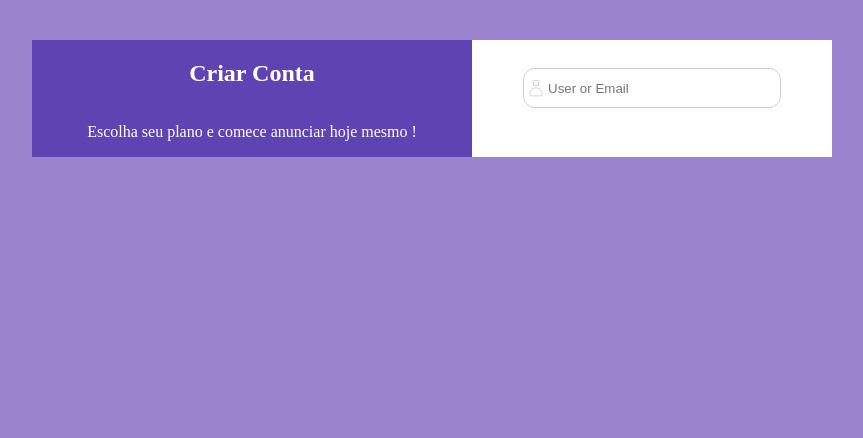
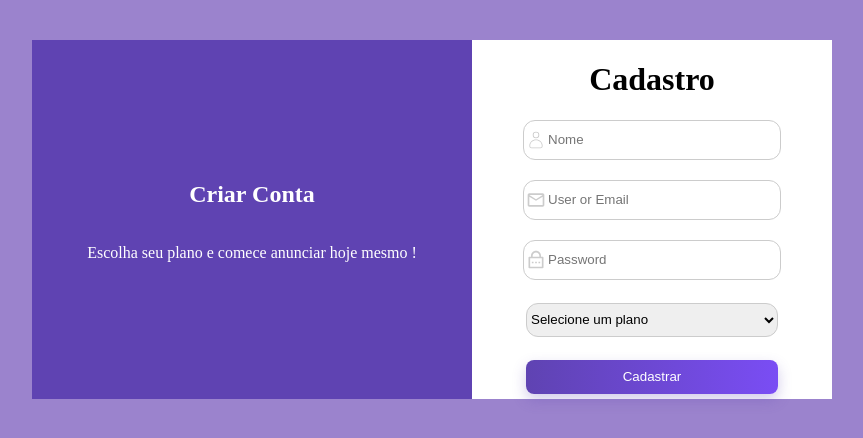
Before and after one commit to Desenvolvimento-WEB-FullStack/projeto_loja_react, a React (Vite) app: page / in a window 1280 px wide. Shown: the top 438 px of the page, without its empty margins (208-1071 px from the left). Built offline with nearby package versions, Linux system fonts and the light colour scheme.

Commit message:
adiciona tela de login e criar conta

```diff
--- a/package.json
+++ b/package.json
@@ -12,7 +12,8 @@
   "dependencies": {
     "react": "^19.2.4",
     "react-dom": "^19.2.4",
-    "react-icons": "^5.6.0"
+    "react-icons": "^5.6.0",
+    "sweetalert2": "^11.26.24"
   },
   "devDependencies": {
     "@eslint/js": "^9.39.4",
--- a/src/App.tsx
+++ b/src/App.tsx
@@ -23,7 +23,7 @@ function App() {
           <input placeholder="Password" />
         </div>
 
-        <button className="botao_logar">Sign In</button>
+        <button className="botao_telas_iniciais">Sign In</button>
 
         <p>
           new here ?{" "}
--- a/src/index.css
+++ b/src/index.css
@@ -48,3 +48,43 @@ body {
   border: none;
   outline: none;
 }
+
+/* Estilos dos selects da aplicacao */
+
+.container_select {
+  padding: 3px;
+  margin-bottom: 20px;
+  width: 70%;
+}
+
+/*TODO: mudar cor do select */
+.container_select select {
+  height: 34px;
+  border: 1px solid #ccc;
+  border-radius: 12px;
+  width: 100%;
+}
+
+/* botao padrao da aplicacao */
+
+.botao_telas_iniciais {
+  background: linear-gradient(90deg, #5f43b2 0%, #7a4df4 100%);
+  color: #fff;
+  border-radius: 8px;
+  height: 34px;
+  border: none;
+  width: 70%;
+  cursor: pointer;
+  box-shadow: 0 6px 14px rgba(95, 67, 178, 0.28);
+  transition:
+    transform 0.12s ease,
+    box-shadow 0.12s ease,
+    filter 0.12s ease;
+  margin-bottom: 5px;
+}
+
+.botao_telas_iniciais:active {
+  transform: translateY(1px) scale(0.98);
+  box-shadow: 0 2px 8px rgba(95, 67, 178, 0.35);
+  filter: brightness(0.95);
+}
--- a/src/main.tsx
+++ b/src/main.tsx
@@ -3,8 +3,8 @@ import { createRoot } from "react-dom/client";
 import "./index.css";
 
 import App from "./App.tsx";
-
 import CriarConta from "./pages/CriarConta/CriarConta.tsx";
+import Contador from "./pages/Contador/Contador.tsx";
 
 createRoot(document.getElementById("root")!).render(
   <StrictMode>
--- a/src/pages/CriarConta/CriarConta.tsx
+++ b/src/pages/CriarConta/CriarConta.tsx
@@ -1,19 +1,118 @@
+import { useState } from "react";
 import { CiUser } from "react-icons/ci";
+import { RiLockPasswordLine } from "react-icons/ri";
+import { MdOutlineMail } from "react-icons/md";
+import Swal from "sweetalert2";
+
 import "./CriarConta.css";
 
 function CriarConta() {
+  // variaveis de estado
+  const [nome, setNome] = useState("");
+  const [email, setEmail] = useState("");
+  const [senha, setSenha] = useState("");
+  const [plano, setPlano] = useState("");
+
+  /* Funcao que dispara ao submeter o formulario
+    axios.post("http://localhost:3000/auth/register", {
+      name: nome,
+      password: senha,
+      email: email,
+    });
+  */
+
+  async function cadastrar(event: React.SubmitEvent) {
+    try {
+      event.preventDefault();
+
+      const resposta = await fetch("http://localhost:3000/auth/register", {
+        method: "POST",
+        body: JSON.stringify({
+          name: nome,
+          password: senha,
+          email: email,
+        }),
+        headers: {
+          "Content-Type": "application/json",
+        },
+      });
+
+      if (resposta.ok === false) {
+        throw new Error();
+      }
+
+      Swal.fire({
+        icon: "success",
+        title: "Conta Criada",
+        text: "Agora, você poderá fazer o login e desfrutar da plataforma",
+        confirmButtonText: "Tudo certo !",
+      });
+    } catch {
+      Swal.fire({
+        icon: "error",
+        title: "Opps !",
+        text: "Nao foi possivel cadastrar o seu usuario no momento",
+      });
+    }
+  }
+
   return (
     <div className="container_telas_iniciais">
       <div className="container_esquerda_telas_iniciais">
         <h2>Criar Conta</h2>
         <p>Escolha seu plano e comece anunciar hoje mesmo !</p>
       </div>
-      <div className="container_direita_telas_iniciais">
+      <form onSubmit={cadastrar} className="container_direita_telas_iniciais">
+        <h1>Cadastro</h1>
+
         <div className="container_input">
           <CiUser color="#CCC" size={20} />
-          <input placeholder="User or Email" />
+
+          <input
+            placeholder="Nome"
+            required
+            value={nome}
+            onChange={(e) =>
+              setNome(e.target.value)
+            } /* Funcao disparada toda vez que o usuario digita algo no campo */
+          />
         </div>
-      </div>
+        <div className="container_input">
+          <MdOutlineMail color="#CCC" size={20} />
+          <input
+            placeholder="User or Email"
+            required
+            value={email}
+            onChange={(e) => setEmail(e.target.value)}
+          />
+        </div>
+        <div className="container_input">
+          <RiLockPasswordLine color="#CCC" size={20} />
+
+          <input
+            placeholder="Password"
+            required
+            value={senha}
+            onChange={(e) => setSenha(e.target.value)}
+          />
+        </div>
+        <div className="container_select">
+          <select
+            required
+            value={plano}
+            onChange={(e) => setPlano(e.target.value)}
+          >
+            <option>Selecione um plano</option>
+            <option value="Gratuito">Gratuito - 10 anúncios por mês</option>
+            <option value="Bronze">Bronze - 20 anúncios por mês</option>
+            <option value="Prata">Prata - 50 anúncios por mês</option>
+            <option value="Ouro">Ouro - anúncios ilimitado</option>
+          </select>
+        </div>
+        <button type="submit" className="botao_telas_iniciais">
+          Cadastrar
+        </button>
+      </form>
     </div>
   );
 }
```
Also changed, not shown: src/App.css (+0 -21 lines), src/pages/Contador/Contador.tsx (added, +32 -0 lines), 1 other file (tests, documents, lock files or other folders).
